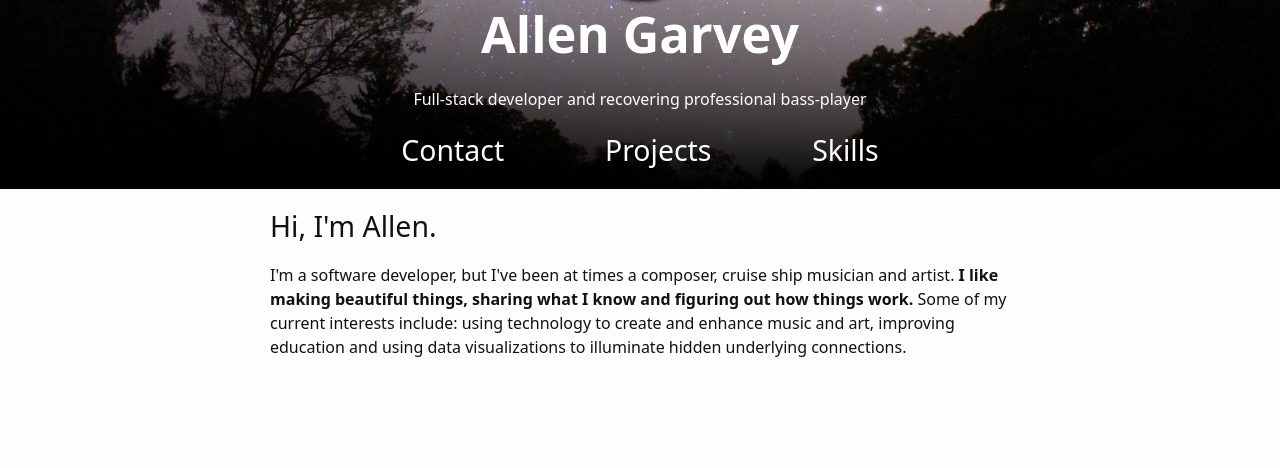
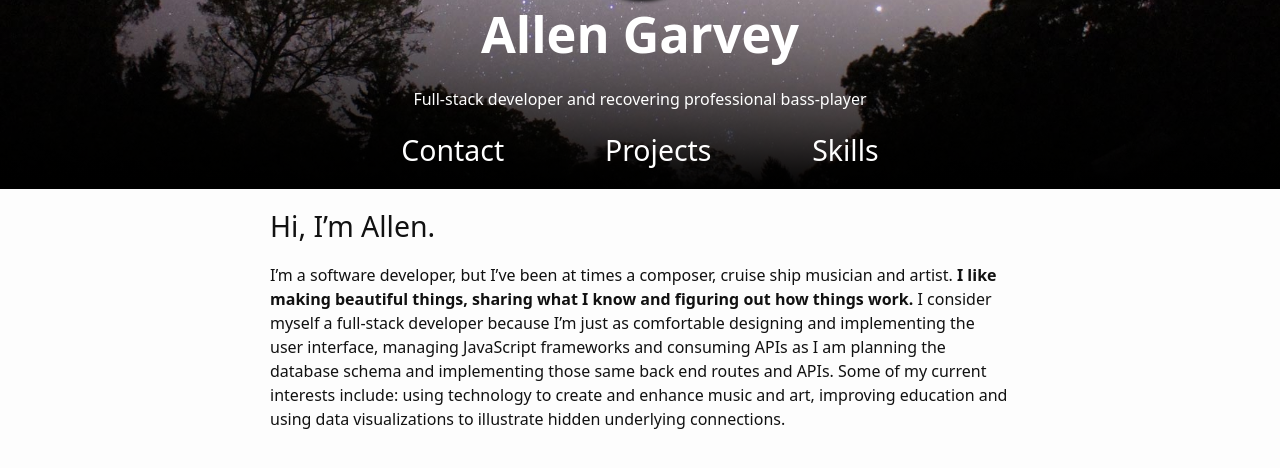
Before and after one commit to allen-garvey/personal-website-4, a Jekyll site: the page built from index.html, in a window 1280 px wide, cut to the strip 240-708 px from the top of the page. Built offline with Jekyll 4.4.1, drawn with Linux system fonts in a browser that asks for light colours.

Commit message:
edit homepage text to use smart quotes and add sentence about being a full-stack developer

```diff
--- a/_includes/homepage_text.html
+++ b/_includes/homepage_text.html
@@ -1,2 +1,2 @@
-<h2 class="home-text-title">Hi, I'm Allen.</h2>
-<p>I'm a software developer, but I've been at times a composer, cruise ship musician and artist. <strong>I like making beautiful things, sharing what I know and figuring out how things work.</strong> Some of my current interests include: using technology to create and enhance music and art, improving education and using data visualizations to illuminate hidden underlying connections.</p>
+<h2 class="home-text-title">Hi, I&#8217;m Allen.</h2>
+<p>I&#8217;m a software developer, but I&#8217;ve been at times a composer, cruise ship musician and artist. <strong>I like making beautiful things, sharing what I know and figuring out how things work.</strong> I consider myself a full-stack developer because I&#8217;m just as comfortable designing and implementing the user interface, managing JavaScript frameworks and consuming APIs as I am planning the database schema and implementing those same back end routes and APIs. Some of my current interests include: using technology to create and enhance music and art, improving education and using data visualizations to illustrate hidden underlying connections.</p>
```
